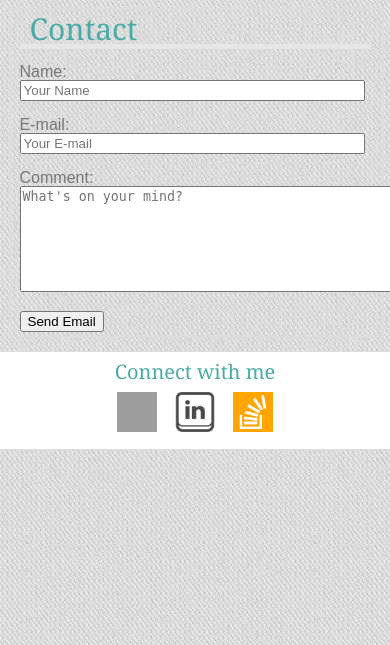
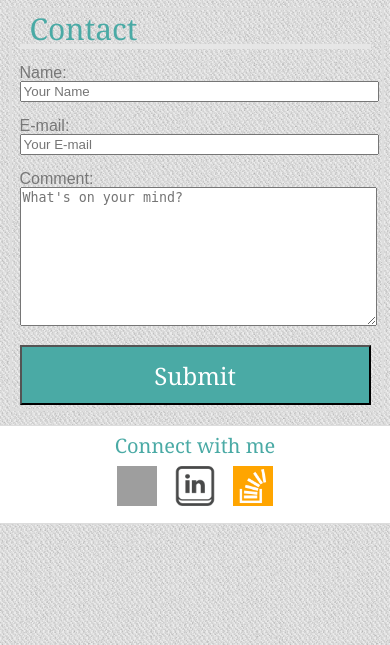
Before and after one commit to Rosieknight/Responsive-Portfolio, a PHP site: page /contact.html in a window 390 px wide; the page is wider, and only the part inside the window is pictured. Shown: the part 82-727 px from the top of that part. Run offline with PHP 8.4, Linux system fonts and the light colour scheme; grey boxes are pictures that could not be loaded.

Commit message:
Second day's work

```diff
--- a/assets/css/style.css
+++ b/assets/css/style.css
@@ -182,6 +182,16 @@ form{
 	margin-top:15px;
 }
 
+form #pretty{
+	font-family: 'Georgia', Times, "Times New Roman", serif;
+	font-size: 20px;
+	height:30px;
+	width: 100px;
+	background-color: #4aaaa5;
+	color:#ffffff;
+	text-align: center;
+}
+
 #comment{
 	width: 550px;
 	height: 100px;
@@ -336,6 +346,7 @@ footer p{
 	.logo h1{
 		text-align: center;
 		font-size: 210%;
+		padding-top: .3em;
 	}
 
 	.navbar{
@@ -392,4 +403,73 @@ footer p{
 		float: left;
 		clear: left;
 	}
+
+	form{
+		margin:auto;
+		margin-top: 1em;
+	}
+
+	form #pretty{
+		font-size: 150%;
+		padding:0.5% 0;
+		height:2.5em;
+		width: 100%;
+	}
+
+	form #nom{
+		width:100%;
+	}
+
+	form #letter{
+		width:100%;
+	}
+
+	form #comment{
+		width: 100%;
+		height:10em;
+	}
+
+	.projects{
+		padding: .05% 0em;
+	}
+
+	.projects p {
+		font-size: 3em;
+		height: 1.1em;
+		padding:0;
+		padding-top:.0%;
+		margin:0;
+		text-align: center;
+		top: 3.5em;
+	}
+
+	.left{
+		width: 100%;
+		height: 20em;
+		float: left;
+		margin: 0;
+		margin-top: 1%;
+		margin-bottom: 1%;
+		padding:0;
+		padding-top: 1%;
+		padding-bottom: 1%;
+	}
+
+	.right{
+		width:100%;
+		height: 20em;
+		float: left;
+		margin: 0;
+		margin-top:1%;
+		margin-bottom:1%
+		padding:0;
+		padding-top: 1%;
+		padding-bottom: 1%;
+	}
+
+	.text{
+		text-align:center;
+		font-size: 3em;
+		top: 2.3em;
+	}
 }
--- a/contact.html
+++ b/contact.html
@@ -24,12 +24,12 @@
 				<h2>Contact</h2>
 				<form action="mailto:darthlily@gmail.com? subject=Portfolio_Websit_Form_Submission" method="post" enctype="text/plain">
 					Name:<br>
-					<input type="text" required placeholder="Your Name" name="name" size="40"><br><br>
+					<input type="text" id="nom" required placeholder="Your Name" name="name" size="40"><br><br>
 					E-mail:<br>
-					<input type="text" required placeholder="Your E-mail" name="mail" size="40"><br><br>
+					<input type="text" id="letter" required placeholder="Your E-mail" name="mail" size="40"><br><br>
 					Comment:<br>
 					<textarea required placeholder="What's on your mind?" name="comment" id="comment"></textarea><br><br>
-					<input type="submit" value="Send Email">
+					<input type="submit" id="pretty" value="Submit">
 				</form>
 			</div>
 			<div class="sidebar">
```
